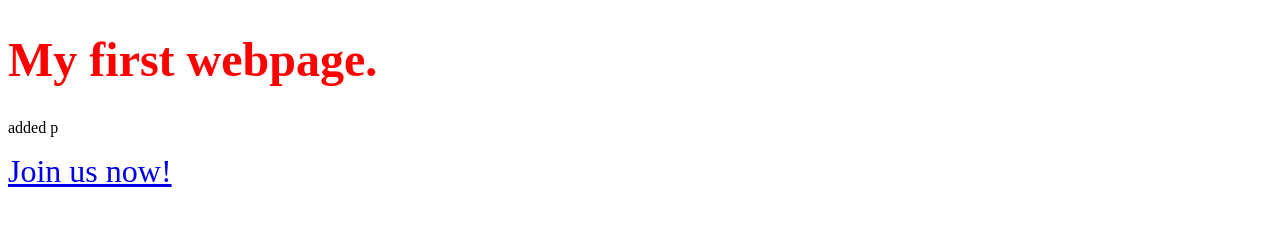
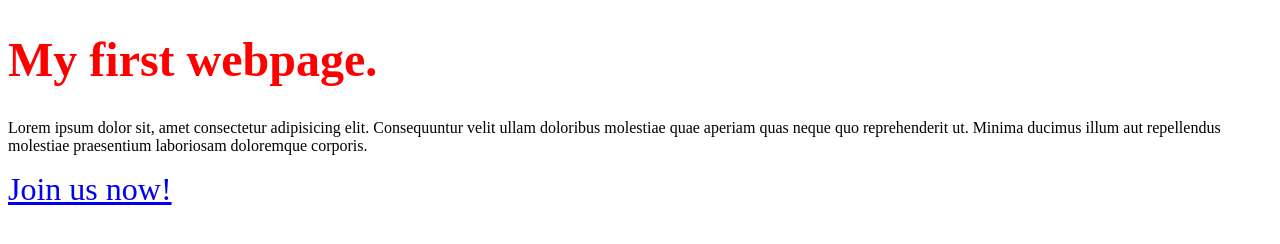
Before and after one commit to rekkuza18/gitPractice, a plain HTML site: page index.html in a window 1280 px wide. Drawn offline with Linux system fonts and the light colour scheme.

Commit message:
Add detailed description in p tag

```diff
--- a/index.html
+++ b/index.html
@@ -8,7 +8,8 @@
 </head>
 <body>
     <h1>My first webpage.</h1>
-    <p>added p</p>
+    <p>Lorem ipsum dolor sit, amet consectetur adipisicing elit. Consequuntur velit ullam doloribus molestiae quae aperiam quas neque quo reprehenderit ut. Minima ducimus illum aut repellendus molestiae praesentium laboriosam doloremque corporis.</p>
     <a href="#">Join us now!</a>
+
 </body>
 </html>
```
